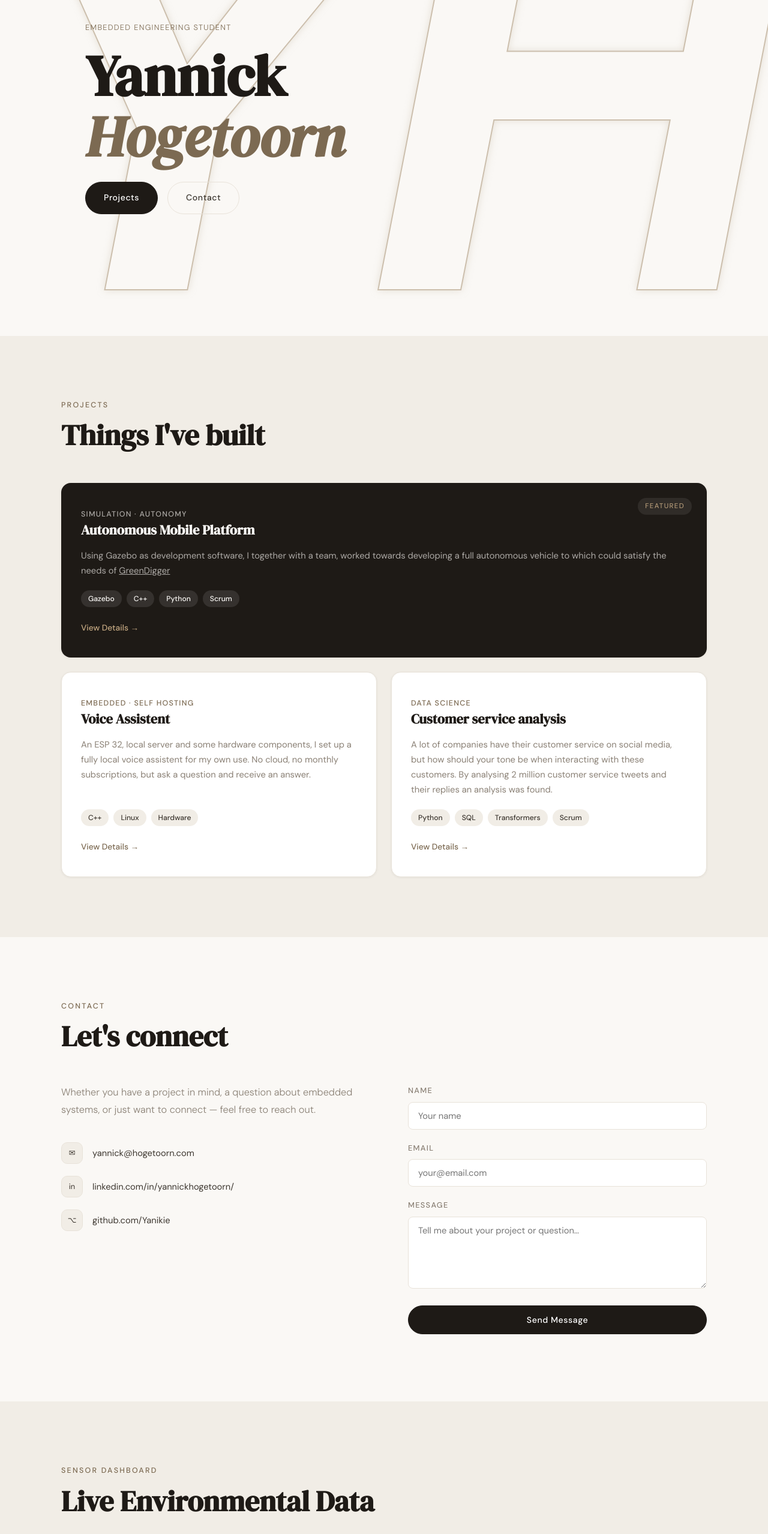
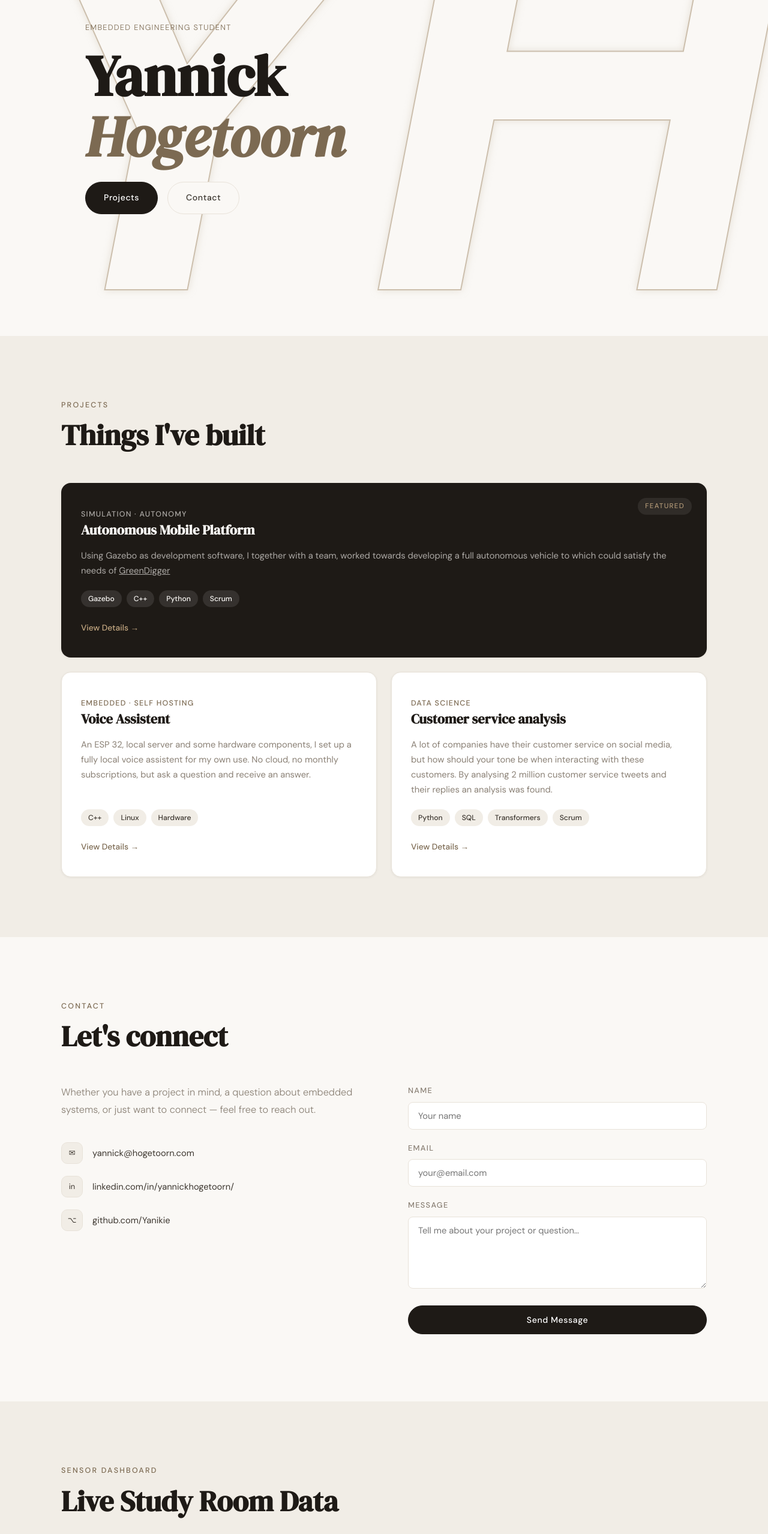
Before and after one commit to Yanikie/PortfolioProjects, a plain HTML site: page Website/index.html in a window 1280 px wide. Shown: the part 240-2797 px from the top of the page at 60% size. Drawn offline with nearby package versions, Linux system fonts and the light colour scheme; no server answers.

Commit message:
Changed naming of dashboard and background color of button on main page

```diff
--- a/Website/css/style.css
+++ b/Website/css/style.css
@@ -367,7 +367,7 @@ ul { list-style: none; }
 }
 
 .btn--ghost {
-  background: transparent;
+  background-color: var(--cream);
   color: var(--body);
   border-color: var(--stone);
 }
--- a/Website/index.html
+++ b/Website/index.html
@@ -152,7 +152,7 @@
   <section class="section section--dashboard" id="dashboard">
     <div class="container">
       <span class="section__label">Sensor Dashboard</span>
-      <h2 class="section__heading">Live Environmental Data</h2>
+      <h2 class="section__heading">Live Study Room Data</h2>
 
       <div class="dashboard__meta" id="dashboardMeta">
         <span class="dashboard__source" id="dataSource">Loading…</span>
```
